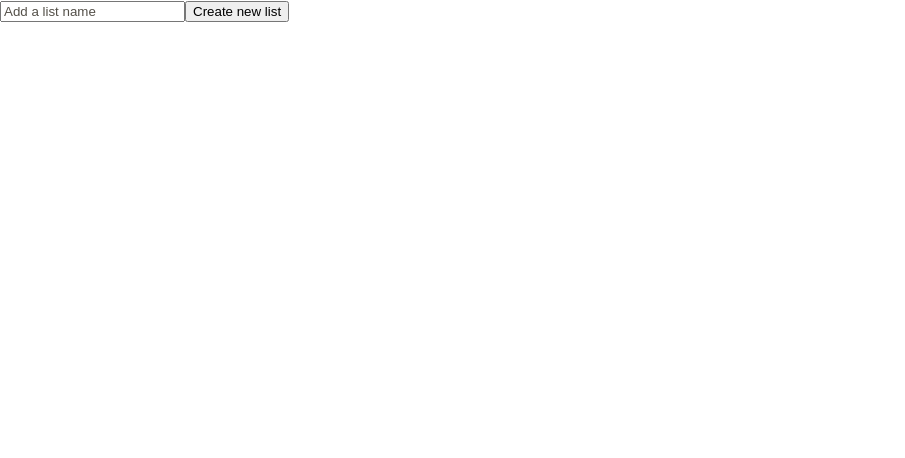
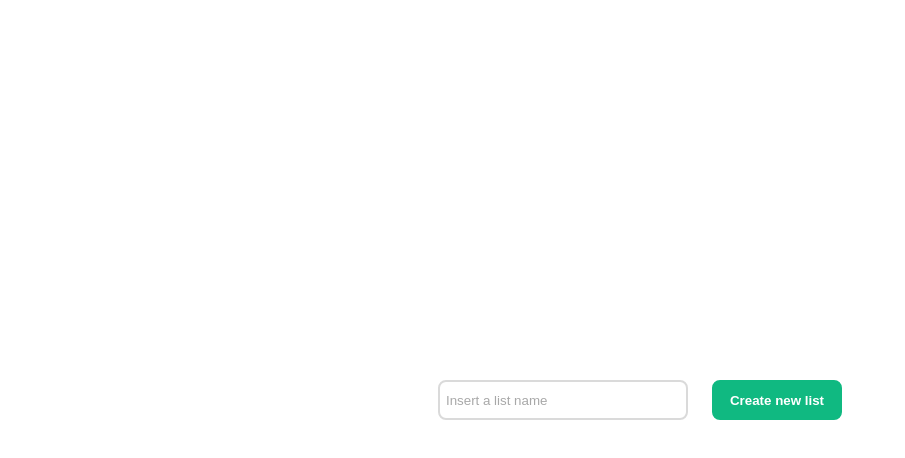
Before and after one commit to ioana996/ToDoList, a React (Create React App) app: page / in a window 1280 px wide. Shown: the top 458 px of the page, without its empty margins (0-905 px from the left). Built offline with nearby package versions, Linux system fonts and the light colour scheme.

Commit message:
add colours on create list

```diff
--- a/src/App.tsx
+++ b/src/App.tsx
@@ -1,7 +1,7 @@
 import { useState, useEffect } from "react";
 import "./App.css";
 import ToDoList, { Item, ToDoListProps } from "./components/ToDoList";
-import CreateList from "./components/CreateList";
+import CreateListForm from "./components/CreateListForm";
 
 const LOCAL_STORAGE_LIST_KEY = "todoList";
 function App() {
@@ -74,7 +74,7 @@ function App() {
       updateListItems={updateListItems}
     />
   ) : (
-    <CreateList createList={createList} />
+    <CreateListForm createList={createList} />
   );
 }
 
--- /dev/null
+++ b/src/components/CreateListForm/CreateListForm.module.css
@@ -0,0 +1,42 @@
+.form {
+  display: flex;
+  align-items: center;
+  justify-content: center;
+  min-height: 100vh;
+  gap: 24px;
+}
+
+.input {
+  border: 2px solid #dadada;
+  border-radius: 8px;
+  height: 40px;
+  width: 250px;
+  box-sizing: border-box;
+}
+
+.input:focus {
+  border-color: #10b981;
+  outline: none;
+}
+
+.input::placeholder {
+  padding-left: 4px;
+  color: #a8a8a8;
+  opacity: 1;
+}
+
+.button {
+  background-color: #10b981;
+  border: 2px solid #10b981;
+  border-radius: 8px;
+  color: #ffffff;
+  font-weight: bold;
+  height: 40px;
+  padding: 0 16px;
+  cursor: pointer;
+}
+
+.button:hover {
+  background-color: #059669;
+  border-color: #059669;
+}
--- a/src/components/CreateList/index.tsx
+++ b/src/components/CreateListForm/index.tsx
@@ -1,10 +1,11 @@
 import { useState } from "react";
+import styles from "./CreateListForm.module.css";
 
 interface CreateListProps {
   createList: (title: string) => void;
   // createList: (event: any) => void
 }
-const CreateList = ({ createList }: CreateListProps) => {
+const CreateListForm = ({ createList }: CreateListProps) => {
   const [title, setTitle] = useState<string>("");
 
   const handleTitleChange = (event: React.ChangeEvent<HTMLInputElement>) => {
@@ -13,16 +14,19 @@ const CreateList = ({ createList }: CreateListProps) => {
   };
 
   return (
-    <form onSubmit={() => createList(title)}>
+    <form onSubmit={() => createList(title)} className={styles["form"]}>
       <input
         type="text"
         name="createList"
-        placeholder="Add a list name"
+        placeholder="Insert a list name"
         onChange={handleTitleChange}
+        className={styles["input"]}
       />
-      <button type="submit">Create new list</button>
+      <button type="submit" className={styles["button"]}>
+        Create new list
+      </button>
     </form>
   );
 };
 
-export default CreateList;
+export default CreateListForm;
```
Also changed, not shown: 1 other file (tests, documents, lock files or other folders).
